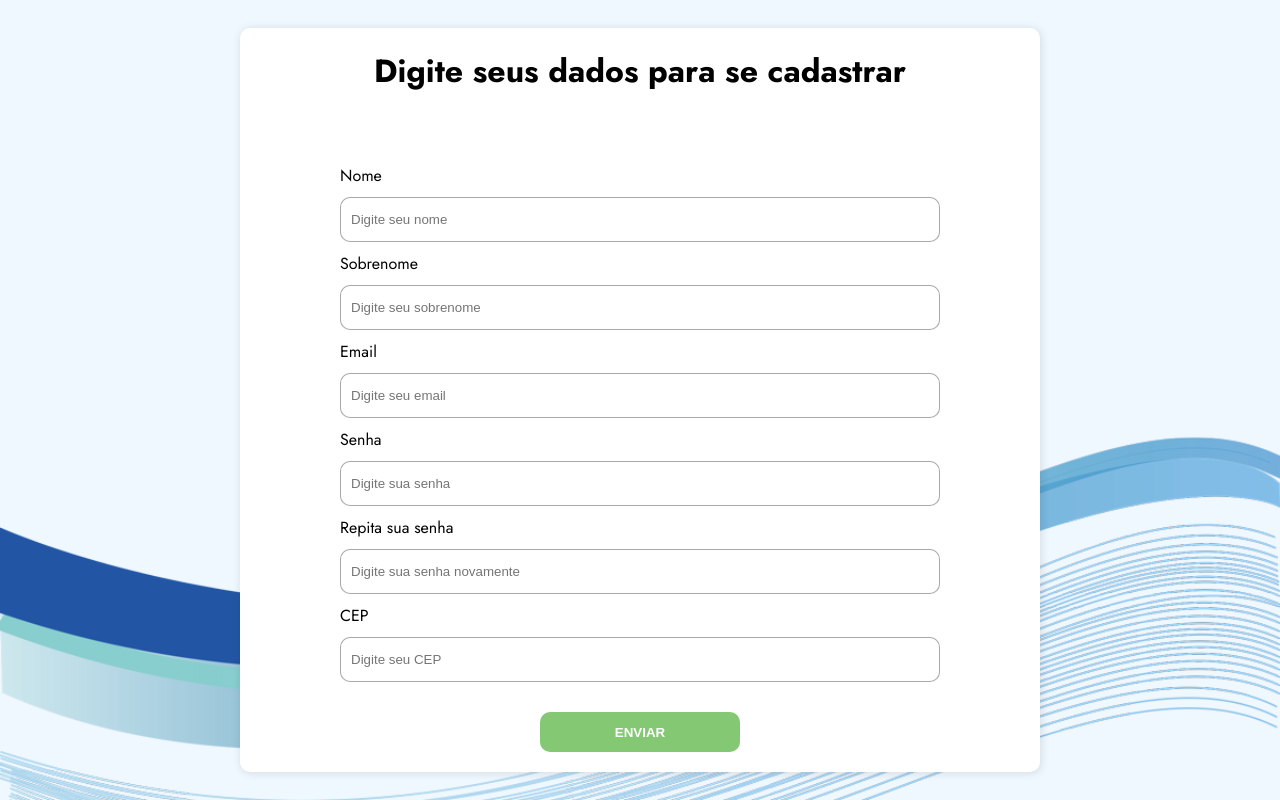
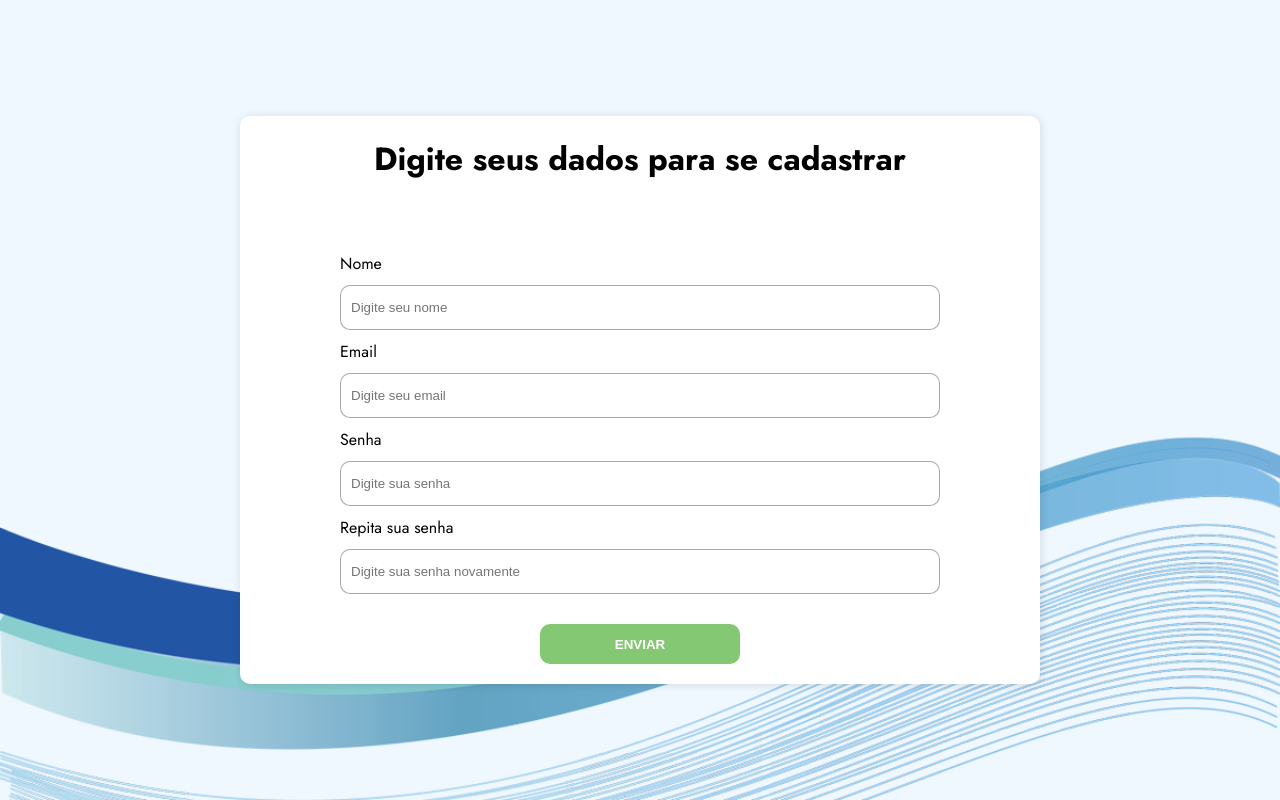
Before and after one commit to projetonaweb/client-management, a React (Create React App) app: page /register in a window 1280 px wide. Built offline with nearby package versions, Linux system fonts and the light colour scheme.

Commit message:
Integrado API requisição post para cadastrar usuario

```diff
--- a/src/pages/Register/SingUp.tsx
+++ b/src/pages/Register/SingUp.tsx
@@ -4,22 +4,33 @@ import { Title } from "../../components/Title/Title";
 import * as C from "./style";
 import { useState } from "react";
 import Buttons from "../../components/Buttons/Buttons";
+import { appendFile } from "fs";
+import { api } from "../../services/api";
+import { FormTypes } from '../../types/EventTypes'
 var validator = require('validator');
 
 const SingUp = () => {
   const [name, setName] = useState<String>("");
-  const [lastName, setLastName] = useState<String>("");
   const [email, setEmail] = useState<String>("");
   const [password, setPasssword] = useState<String>("");
   const [passwordConfirm, setPassswordConfirm] = useState<String>("");
-  const [cep, setCep] = useState<String>("");
 
+  const handleSubmit = async (e: FormTypes) => {
+    e.preventDefault()
+    await api.post('/register', {
+      name: name,
+      email: email,
+      password: password,
+      password_confirmation: passwordConfirm,
+      perfil: "1",
+      imagem: "imagem1"
+    })
+  }
 
   return (
     <C.ContainerRegister>
-      <C.ContainerSingUp>
+      <C.ContainerSingUp onSubmit={handleSubmit}>
         <Title message="Digite seus dados para se cadastrar" />
-
         <Inputs
           type="text"
           id="name"
@@ -28,17 +39,6 @@ const SingUp = () => {
           placeholder="Digite seu nome"
           handleOnChange={({ target }: React.ChangeEvent<HTMLInputElement>) =>
             setName(target.value)
-          }
-        />
-
-        <Inputs
-          type="text"
-          id="lastname"
-          name="Sobrenome"
-          value={lastName}
-          placeholder="Digite seu sobrenome"
-          handleOnChange={({ target }: React.ChangeEvent<HTMLInputElement>) =>
-            setLastName(target.value)
           }
         />
 
@@ -63,7 +63,7 @@ const SingUp = () => {
         />
         <Inputs
           type="password"
-          id="senha"
+          id="senha-confirm"
           name="Repita sua senha"
           value={passwordConfirm}
           placeholder="Digite sua senha novamente"
@@ -71,17 +71,8 @@ const SingUp = () => {
             setPassswordConfirm(target.value)
           }
         />
+        {password != passwordConfirm && <p>Passsword não confere</p>}
 
-        <Inputs
-          type="text"
-          id="cep"
-          name="CEP"
-          value={cep}
-          placeholder="Digite seu CEP"
-          handleOnChange={({ target }: React.ChangeEvent<HTMLInputElement>) =>
-            setCep(target.value)
-          }
-        />
         <div className="botao">
           <Buttons text="Enviar" color="#239c058d"
           color2="red" />
```
